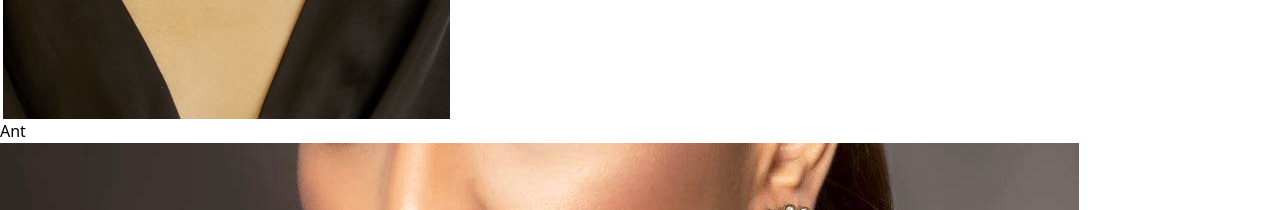
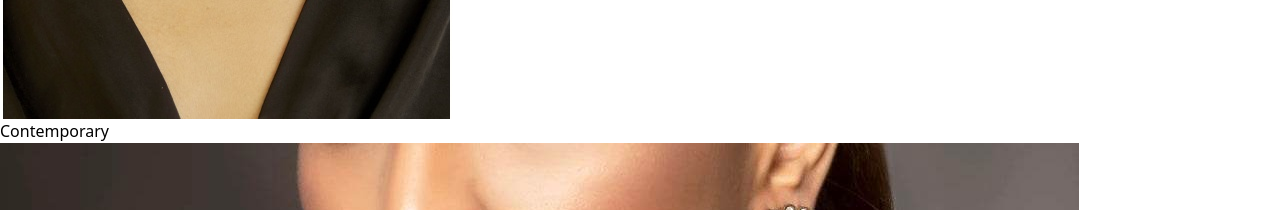
Before and after one commit to Arunagiri19/ALJewellery, a React (Vite) app: page / in a window 1280 px wide. Shown: the part 2460-2670 px from the top of the page. Built offline with nearby package versions, Linux system fonts and the light colour scheme.

Commit message:
name change

```diff
--- a/src/components/Collections.tsx
+++ b/src/components/Collections.tsx
@@ -7,7 +7,7 @@ const Collections = () => {
 
   const posters:posterModel[] = [
     { source: "images/anti.webp", title: "Antique" },
-    { source: "images/contaem.jpg", title: "Ant" },
+    { source: "images/contaem.jpg", title: "Contemporary" },
     { source: "images/nakshtra.jpg", title: "Nakshtra ZC" },
     { source: "images/victorian.webp", title: "Victorian" },
     { source: "images/bridal.webp", title: "Bridal" },
```
